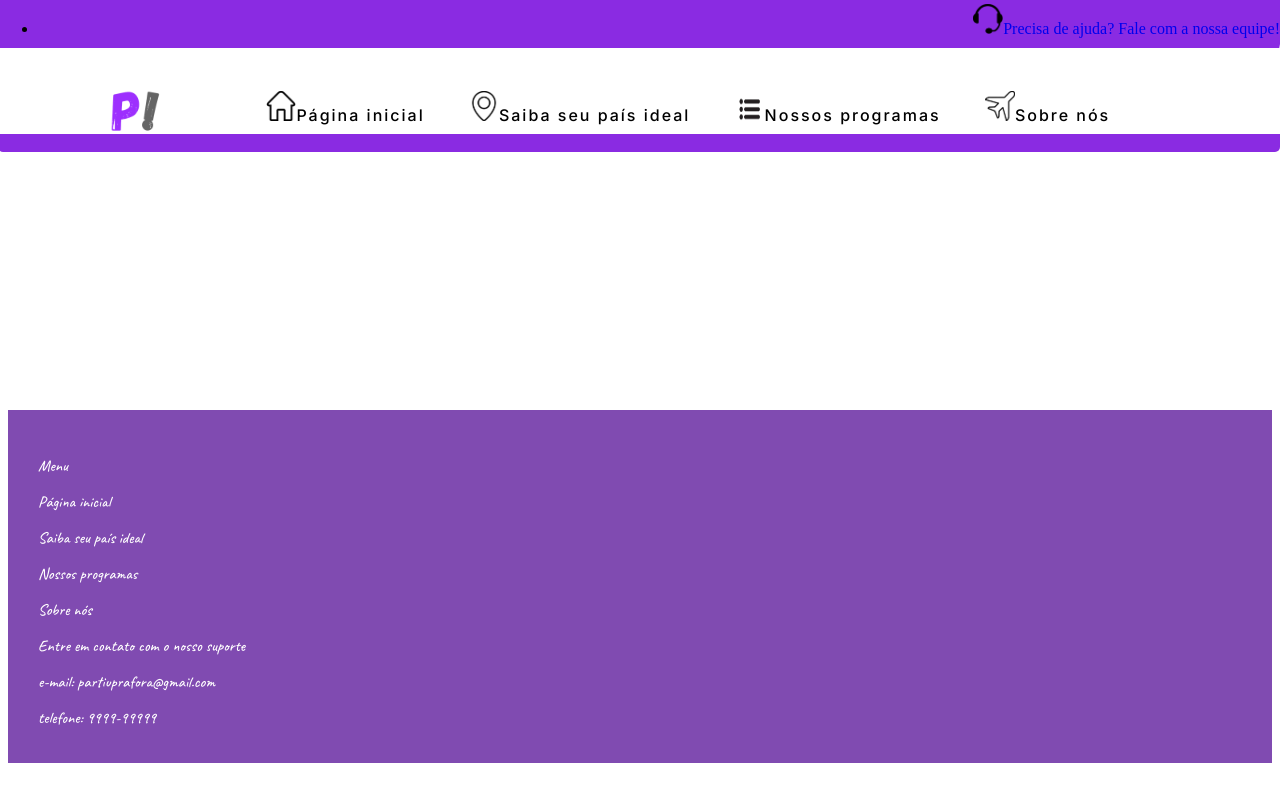
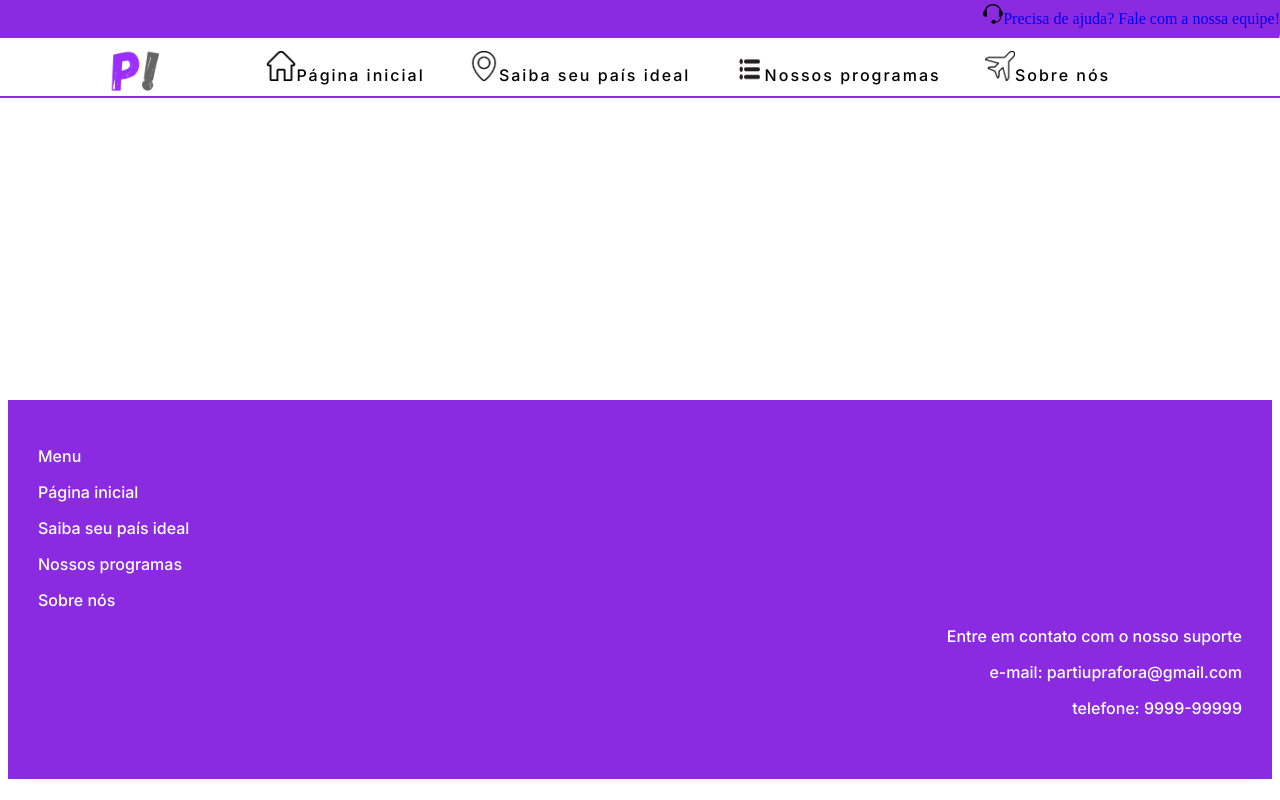
Before and after one commit to kaualira/Turismo, a plain HTML site: page index.html in a window 1280 px wide. Shown: the top 800 px of the page. Drawn offline with Linux system fonts and the light colour scheme.

Commit message:
Júlia Mogi 2.06.23 09.46

```diff
--- a/index.html
+++ b/index.html
@@ -10,31 +10,30 @@
     <link rel="preconnect" href="https://fonts.gstatic.com" crossorigin>
     <link href="https://fonts.googleapis.com/css2?family=Inter:wght@500&display=swap" rel="stylesheet">
     <!-- Caveat -->
-    <link rel="preconnect" href="https://fonts.googleapis.com">
+    <!-- <link rel="preconnect" href="https://fonts.googleapis.com">
     <link rel="preconnect" href="https://fonts.gstatic.com" crossorigin>
-    <link href="https://fonts.googleapis.com/css2?family=Caveat:wght@500&family=Indie+Flower&family=Inter:wght@500&display=swap" rel="stylesheet">
+    <link href="https://fonts.googleapis.com/css2?family=Caveat:wght@500&family=Indie+Flower&family=Inter:wght@500&display=swap" rel="stylesheet"> -->
     <link rel="stylesheet" href="style1.css">
     <link rel="stylesheet" href="media.css">
 </head>
 <body>
     <div>
         <ul>
-        <li><img src="fone.png" class="faleconosco"><a href="#">Precisa de ajuda? Fale com a nossa equipe!</a></li>
+        <p><img src="fone.png" class="faleconosco"><a href="#">Precisa de ajuda? Fale com a nossa equipe!</a></p>
         </ul>
     </div>
     <header>
     <nav>
         <img src="logopartiu.png" width="50" height="50" class="logo">
         <ul>
-            <li><img src="casa.png" class="faleconosco"><a href="#">Página inicial</a></li>
-            <li><img src="oo.png" class="faleconosco"><a href="#">Saiba seu país ideal</a></li>
-            <li><img src="linhas.png" class="faleconosco"><a href="#">Nossos programas</a></li>
-            <li><img src="avi.png" class="faleconosco"><a href="#">Sobre nós</a></li>
+            <li><img src="casa.png" class="cabeca"><a href="#">Página inicial</a></li>
+            <li><img src="oo.png" class="cabeca"><a href="#">Saiba seu país ideal</a></li>
+            <li><img src="linhas.png" class="cabeca"><a href="#">Nossos programas</a></li>
+            <li><img src="avi.png" class="cabeca"><a href="#">Sobre nós</a></li>
         </ul>
     </nav>
     </header>
     <div class="div2">
-        <br>
     </div>
     <br>
     <br>
@@ -43,15 +42,20 @@
 
     <!-- Footer inicio -->
     <footer>
-        <p class="footer01">Menu</p>
-        <p class="footer1">Página inicial</p>
-        <p class="footer1">Saiba seu país ideal</p>
-        <p class="footer1"> Nossos programas</p>
-        <p class="footer1">Sobre nós</p>
-
-       <p class="footer02">Entre em contato com o nosso suporte </p>
-       <p class="footer02"> e-mail: partiuprafora@gmail.com</p>
-        <p class="footer02">telefone: 9999-99999</p>
+        <table>
+            <td>
+                <tr><p class="footer01">Menu</p></tr>
+                <tr><p class="footer1">Página inicial</p></tr>
+                <tr><p class="footer1">Saiba seu país ideal</p></tr>
+                <tr><p class="footer1">Nossos programas</p></tr>
+                <tr><p class="footer1">Sobre nós</p></tr>
+            </td>
+            <td>
+                <tr><p class="footer02">Entre em contato com o nosso suporte </p></tr>
+                <tr><p class="footer02"> e-mail: partiuprafora@gmail.com</p></tr>
+                <tr><p class="footer02">telefone: 9999-99999</p></tr>
+            </td>
+        </table>
     </footer>
 
 </body>
--- a/style1.css
+++ b/style1.css
@@ -13,6 +13,10 @@ div{
 
 }
 .faleconosco {
+    width:20px;
+    height:20px;
+}
+.cabeca {
     width:30px;
     height:30px;
 }
@@ -31,6 +35,7 @@ header{
 }
 nav{
     width: 100%;
+    height:40px;
     position: absolute;
     top: 0;
     left: 100;
@@ -63,10 +68,10 @@ a:visited {
     }
 
 .div2{
-    height: 4px;
-    width: 1282px;
+    height: 2px;
+    width: 1300px;
     position: relative;
-    top: -240px;
+    top: -280px;
     left: -10px;
     background-color: blueviolet;
     text-align: right;
@@ -76,22 +81,27 @@ a:visited {
 
 footer{
     padding: 30px;
-    background-color: rgb(128, 75, 177);
+    background-color: blueviolet;
 }
 .footer01{
     color: rgb(255, 255, 255);
     margin-bottom: 5px;
-    font-family: 'Caveat', cursive;
+    /* font-family: 'Caveat', cursive; */
+    font-family: 'Inter', sans-serif;
 }
 .footer1{
     color: rgb(255, 255, 255);
     margin-bottom: 5px;
-    font-family: 'Caveat', cursive;
+    /* font-family: 'Caveat', cursive; */
+    font-family: 'Inter', sans-serif;
 
 }
 .footer02{
     color: rgb(255, 255, 255);
     margin-bottom: 5px;
-    font-family: 'Caveat', cursive;
+    /* font-family: 'Caveat', cursive; */
+    font-family: 'Inter', sans-serif;
+    display: flex;
+    flex-direction: row-reverse;
 
 }
```
